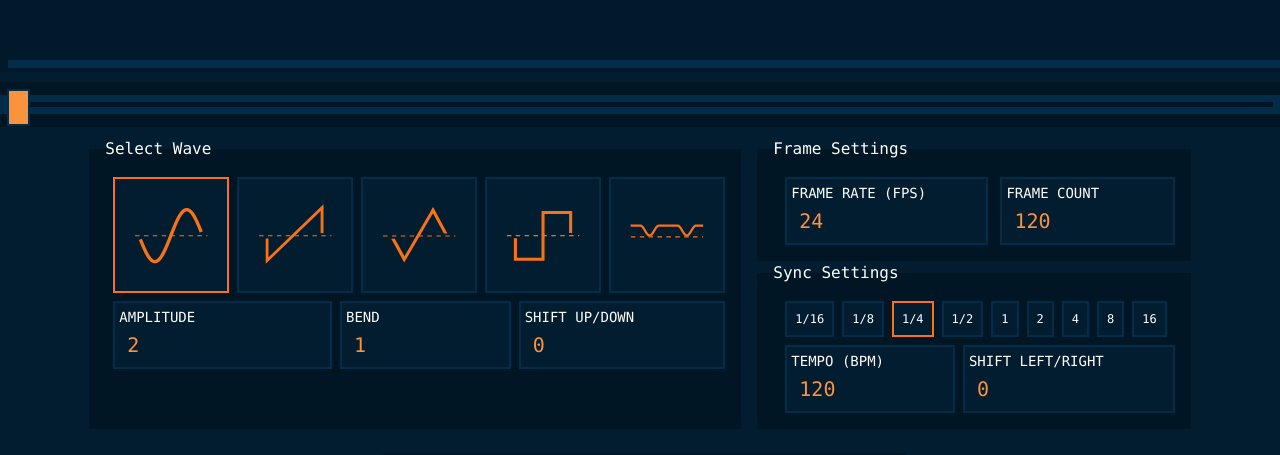
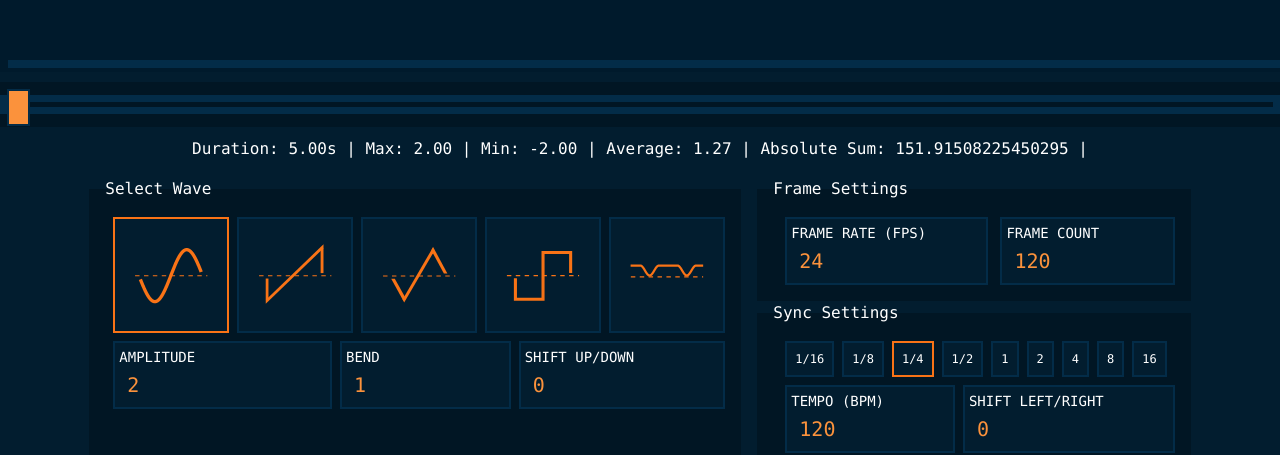
Before and after one commit to ganeJackS/framesync.xyz, a React (Vite) app: page / in a window 1280 px wide. Shown: the part 388-843 px from the top of the page. Built offline with nearby package versions, Linux system fonts and the light colour scheme.

Commit message:
re-add stats

```diff
--- a/src/components/StressTest.tsx
+++ b/src/components/StressTest.tsx
@@ -266,7 +266,12 @@ export default function StressTest() {
           }}
         />
       </label>
-
+   {/* Stats */}
+   <div className="flex flex-row justify-center space-x-2 mb-4 font-mono">
+        Duration: {(datumCount / frameRate).toFixed(2)}s |  Max: {yArrayMax?.toFixed(2)} | Min:{" "}
+        {yArrayMin?.toFixed(2)} | Average: {yArrayAvg?.toFixed(2)} | Absolute Sum:{" "}
+        {yArraySum} |
+      </div>
 
       {/* Control Panel */}
       <div className="flex flex-row justify-center space-x-4 font-mono">
@@ -831,12 +836,7 @@ export default function StressTest() {
 
       </div>
 
-      {/* Stats */}
-      {/* <div className="flex flex-row justify-center space-x-2 font-mono">
-        Duration: {(datumCount / frameRate).toFixed(2)}s | Absolute Sum:{" "}
-        {yArraySum} | Max: {yArrayMax?.toFixed(2)} | Min:{" "}
-        {yArrayMin?.toFixed(2)} | Average: {yArrayAvg?.toFixed(2)} |
-      </div> */}
+
 
 
       <div className="flex flex-row justify-center justify-items-center">
```
